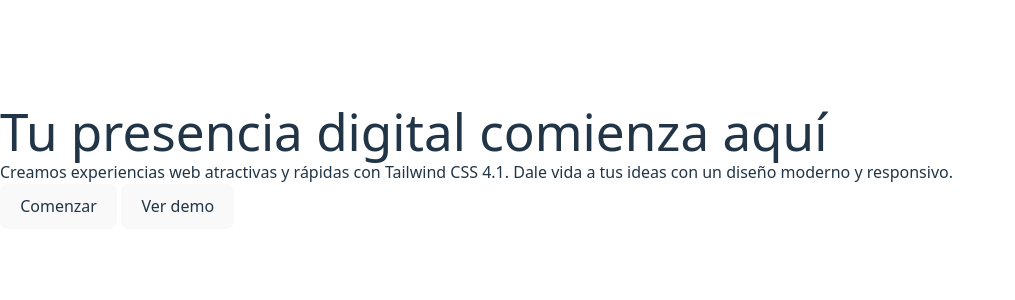
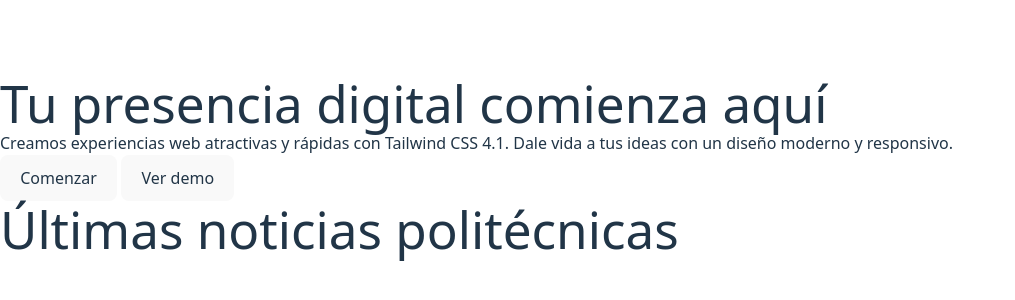
Before and after one commit to LeonardoGino31/Landing-News, a website built with Vite: page index.html in a window 1280 px wide. Shown: the part 234-534 px from the top of the page, without its empty margins (0-1015 px from the left). Built offline with nearby package versions, Linux system fonts and the light colour scheme.

Commit message:
Incorporación de título

```diff
--- a/index.html
+++ b/index.html
@@ -7,6 +7,7 @@
   <meta name="viewport" content="width=device-width, initial-scale=1.0" />
   <title>landing-news</title>
   <script src="https://cdn.jsdelivr.net/npm/@tailwindcss/browser@4"></script>
+  <title>Espol news</title>
 </head>
 
 <body>
@@ -20,6 +21,9 @@
         <button id="demo">Ver demo</button>
       </div>
     </div>
+    <section>
+      <H1>Últimas noticias politécnicas</H1>
+    </section>
   </main>
 </body>
 
```
